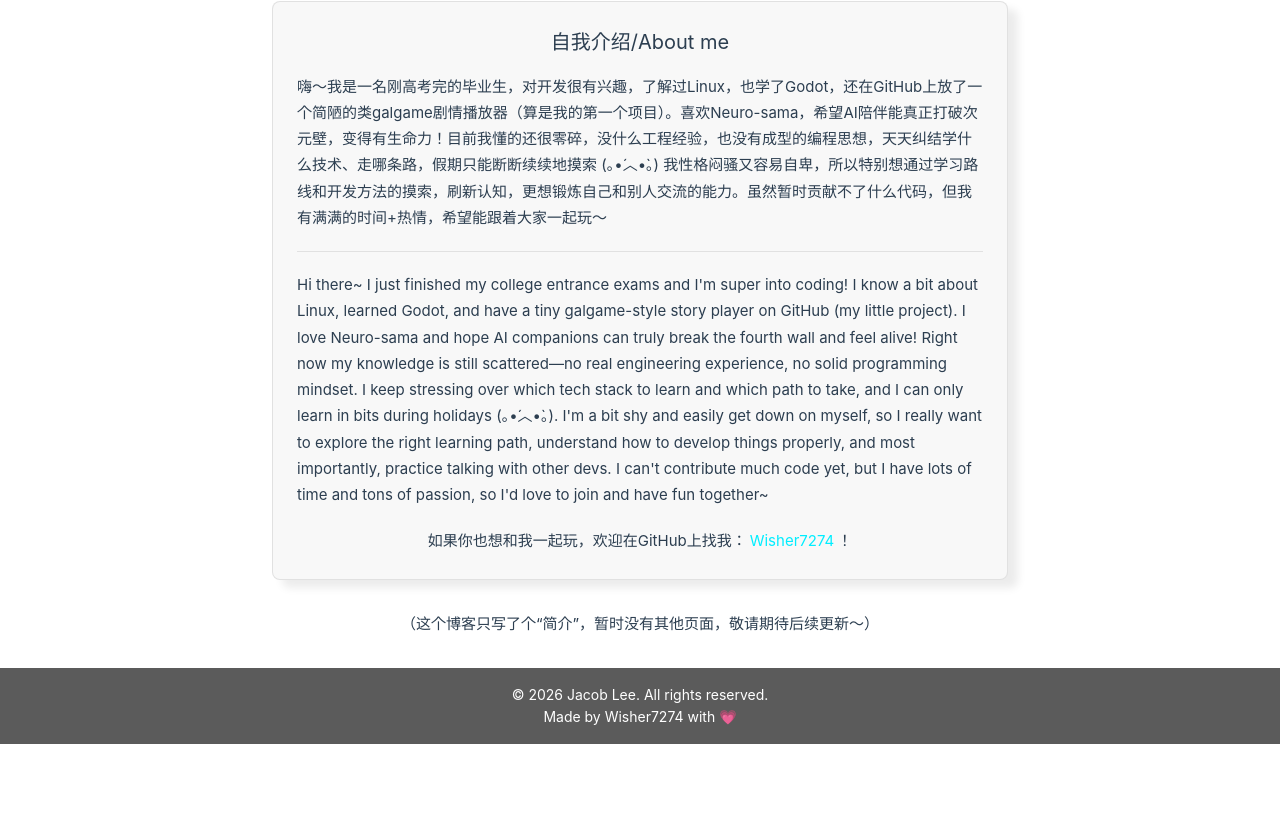
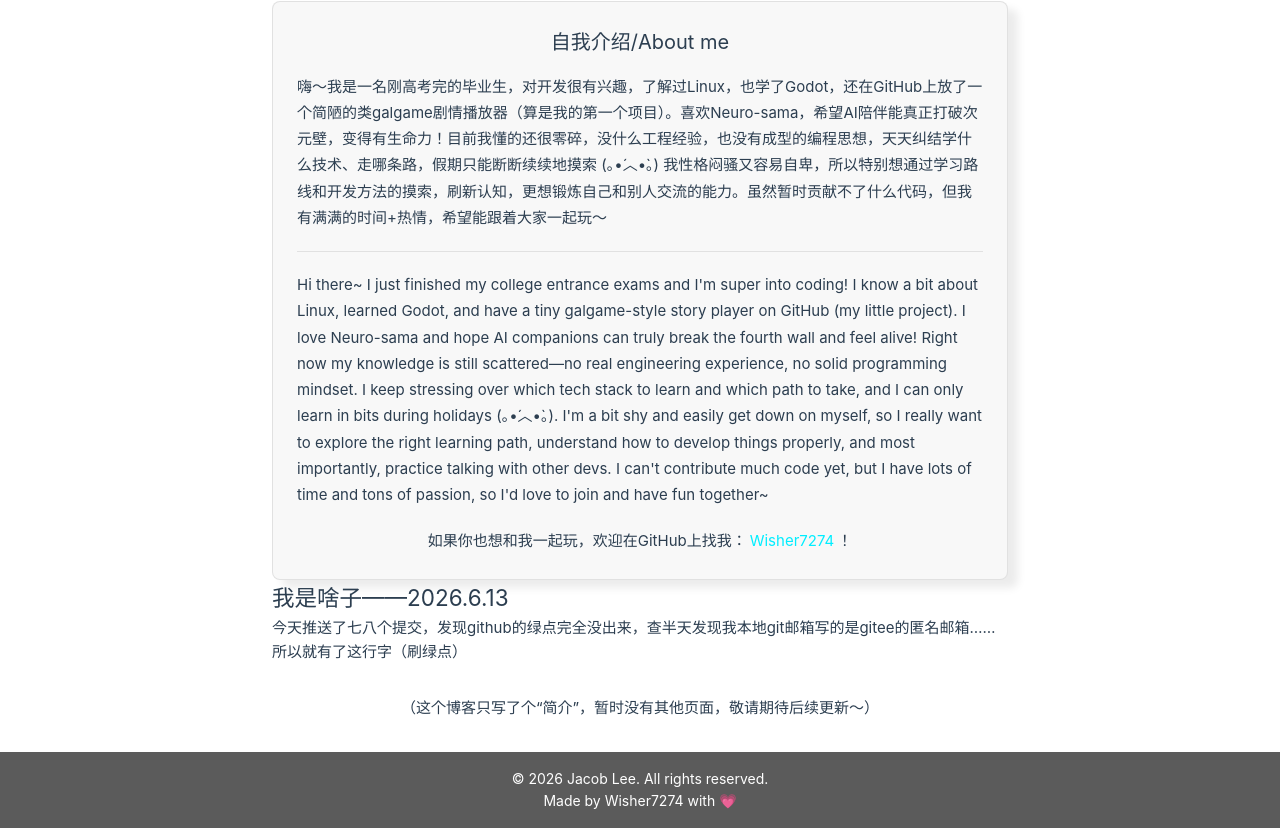
Before and after one commit to Wisher7274/roadmap-for-myself, a Vue app in the folder rdmyself_vue/: page / in a window 1280 px wide. Shown: the part 322-1150 px from the top of the page. Before the commit the page ends 1066 px from the top, so only its background shows below. Built offline with nearby package versions, Linux system fonts and the light colour scheme.

Commit message:
feat: 更新主页内容

```diff
--- a/rdmyself_vue/src/components/Home.vue
+++ b/rdmyself_vue/src/components/Home.vue
@@ -46,6 +46,10 @@ const toggleMobile = () => {
         <p class="intro-en">Hi there~ I just finished my college entrance exams and I'm super into coding! I know a bit about Linux, learned Godot, and have a tiny galgame-style story player on GitHub (my little project). I love Neuro-sama and hope AI companions can truly break the fourth wall and feel alive! Right now my knowledge is still scattered—no real engineering experience, no solid programming mindset. I keep stressing over which tech stack to learn and which path to take, and I can only learn in bits during holidays (｡•́︿•̀｡). I'm a bit shy and easily get down on myself, so I really want to explore the right learning path, understand how to develop things properly, and most importantly, practice talking with other devs. I can't contribute much code yet, but I have lots of time and tons of passion, so I'd love to join and have fun together~</p>
 
         <p class="intro-contact">如果你也想和我一起玩，欢迎在GitHub上找我：<a href="https://github.com/Wisher7274" target="_blank">Wisher7274</a>！</p>
+      </section>
+      <section>
+        <h2>我是啥子——2026.6.13</h2>
+        <p>今天推送了七八个提交，发现github的绿点完全没出来，查半天发现我本地git邮箱写的是gitee的匿名邮箱……所以就有了这行字（刷绿点）</p>
       </section>
       <p style="margin-top: 2rem; text-align: center; color: var(--vt-c-text-secondary);">（这个博客只写了个“简介”，暂时没有其他页面，敬请期待后续更新～）</p>
     </main>
```
